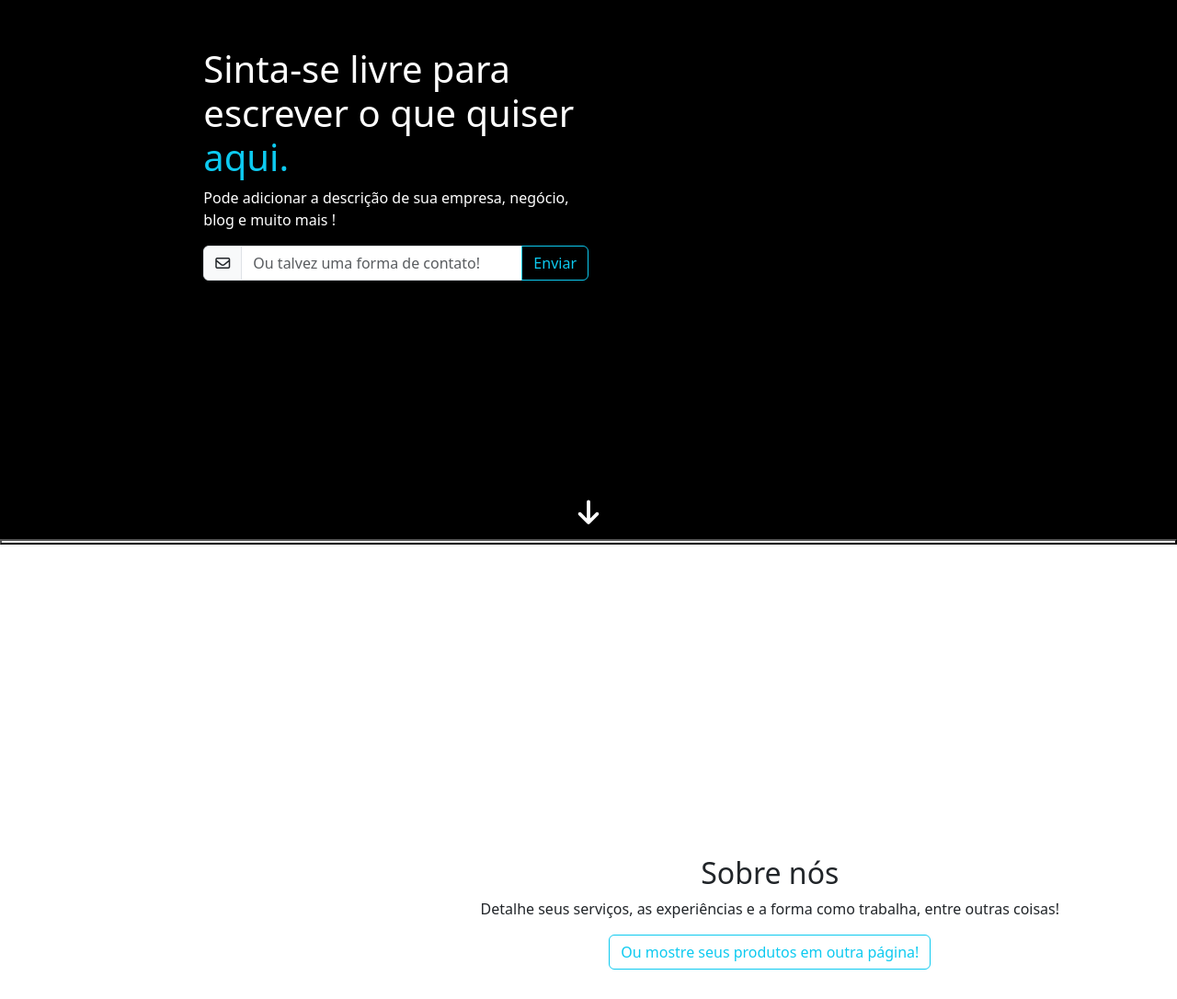
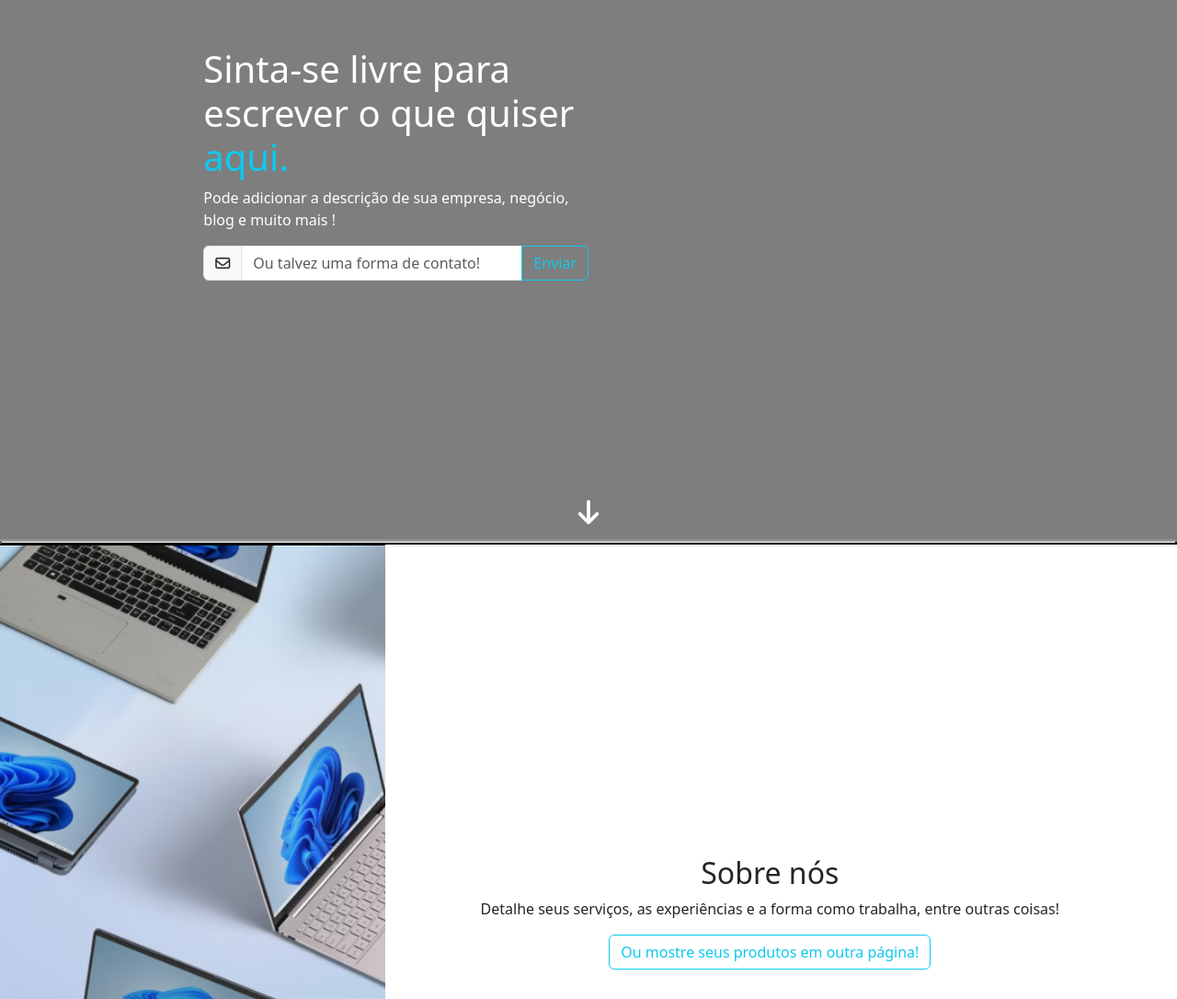
Before and after one commit to ElAchkarx11/Landing-Page-Example, a plain HTML site: page index.html in a window 1280 px wide. Shown: the part 214-1300 px from the top of the page at 92% size. Drawn offline with nearby package versions, Linux system fonts and the light colour scheme; the site is published under a folder, as on GitHub Pages, so addresses that start at the root find nothing.

Commit message:
Alterando pastas

```diff
--- a/style.css
+++ b/style.css
@@ -9,7 +9,7 @@
     position: absolute;
     height: 100%;
     width: 100%;
-    background-image: url('/img/bg_ti_image.png');
+    background-image: url('img/bg_ti_image.png');
     background-repeat: no-repeat;
     background-size: cover;
     color: white;
@@ -35,7 +35,7 @@
 .about{
     height: 100%;
     width: 100%;
-    background-image: url('/img/bg_ti_image_about.png');
+    background-image: url('img/bg_ti_image_about.png');
     background-repeat: no-repeat;
     background-size: cover;
     color: white;
```
